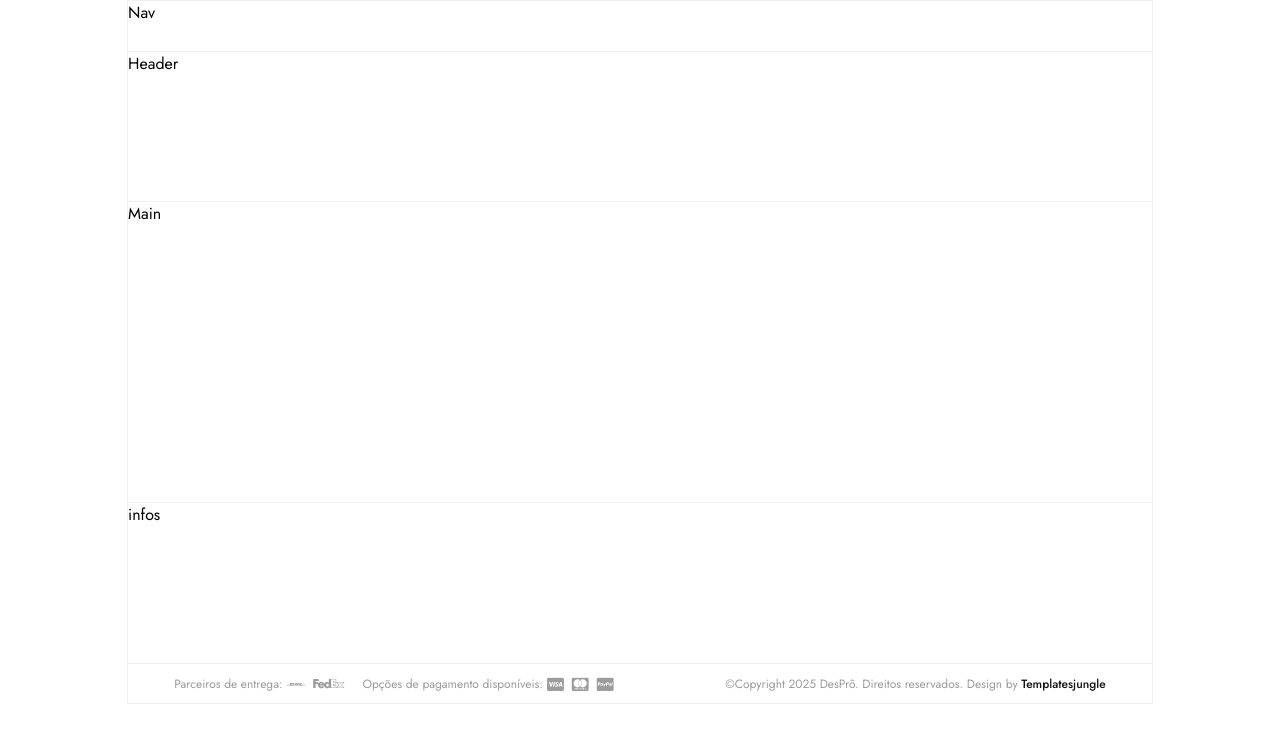
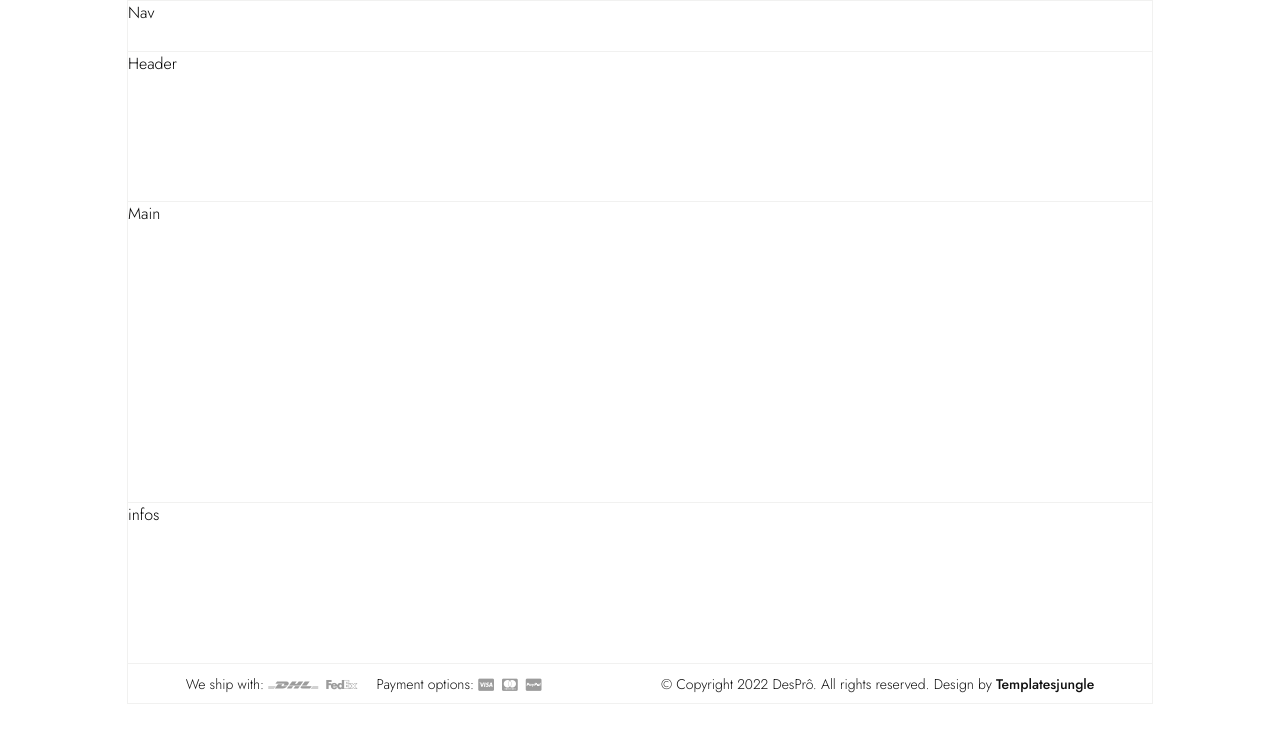
Before and after one commit to desprojeto/eCommerce, a plain HTML site: page source/index.html in a window 1280 px wide. Drawn offline with Linux system fonts and the light colour scheme.

Commit message:
Fixed div heigth text color and dhl logo

```diff
--- a/source/index.html
+++ b/source/index.html
@@ -26,12 +26,12 @@
         <section id="infos-credit-card">
           <div class="container1">
             <div class="infos-footer2">
-              <p>Parceiros de entrega:</p>
+              <p>We ship with:</p>
               <i class="fa-brands fa-dhl"></i>
               <i class="fa-brands fa-fedex"></i>
             </div>
             <div class="infos-footer2">
-              <p>Opções de pagamento disponíveis:</p>
+              <p>Payment options:</p>
               <i class="fa-brands fa-cc-visa"></i
               ><i class="fa-brands fa-cc-mastercard"></i
               ><i class="fa-brands fa-cc-paypal"></i>
@@ -40,7 +40,7 @@
           <div class="container2">
             <div class="infos-footer2">
               <p>
-                ©Copyright 2025 DesPrô. Direitos reservados. Design by
+                © Copyright 2022 DesPrô. All rights reserved. Design by
                 <span>Templatesjungle</span>
               </p>
             </div>
--- a/source/styles.css
+++ b/source/styles.css
@@ -47,6 +47,7 @@
 
   --font-size-extra: 18px;
 
+  --font-weight-light: 300;
   --font-weight-regular: 400;
   --font-weight-bold: 700;
   --line-height-base: 1.5;
@@ -58,6 +59,9 @@ body {
   align-items: center;
   justify-content: center;
   font-family: var(--fonte-corpo);
+  font-weight: 300
+    /* var( --font-weight-regular); */
+
 }
 
 
@@ -98,21 +102,20 @@ footer {
 }
 
 #infos-credit-card {
-  width: 100%;
-  height: 40px;
   display: flex;
   justify-content: space-around;
-  gap: 15px;
+  align-items: center;
 }
 
 #infos-credit-card .container1 {
   display: flex;
-  gap: 14px;
+  align-items: center;
+    gap: 15px;
 }
 
 #infos-credit-card .container2 {
   display: flex;
-  justify-content: center;
+  align-items: center;
 }
 
 #infos-credit-card .infos-footer2 {
@@ -121,19 +124,28 @@ footer {
 }
 
 #infos-credit-card p {
-  font-size: 12px;
-  color: var(--font-color-cinza);
+  font-size: 14px;
+  color: var(--font-color-black);
 }
 
 #infos-credit-card i {
-  font-size: 15px;
+  font-size: 14px;
   color: var(--font-color-cinza);
   margin: 0 4px 0 4px;
+  position: relative;
+  top: 1px;
+
 }
 
-#infos-credit-card .fa-fedex,
-.fa-dhl {
-  font-size: 25px
+#infos-credit-card .fa-fedex {
+  font-size: 25px;
+}
+
+#infos-credit-card .fa-dhl {
+  font-size: 40px;
+  display: flex;
+  align-items: center;
+
 }
 
 #infos-credit-card span {
```
